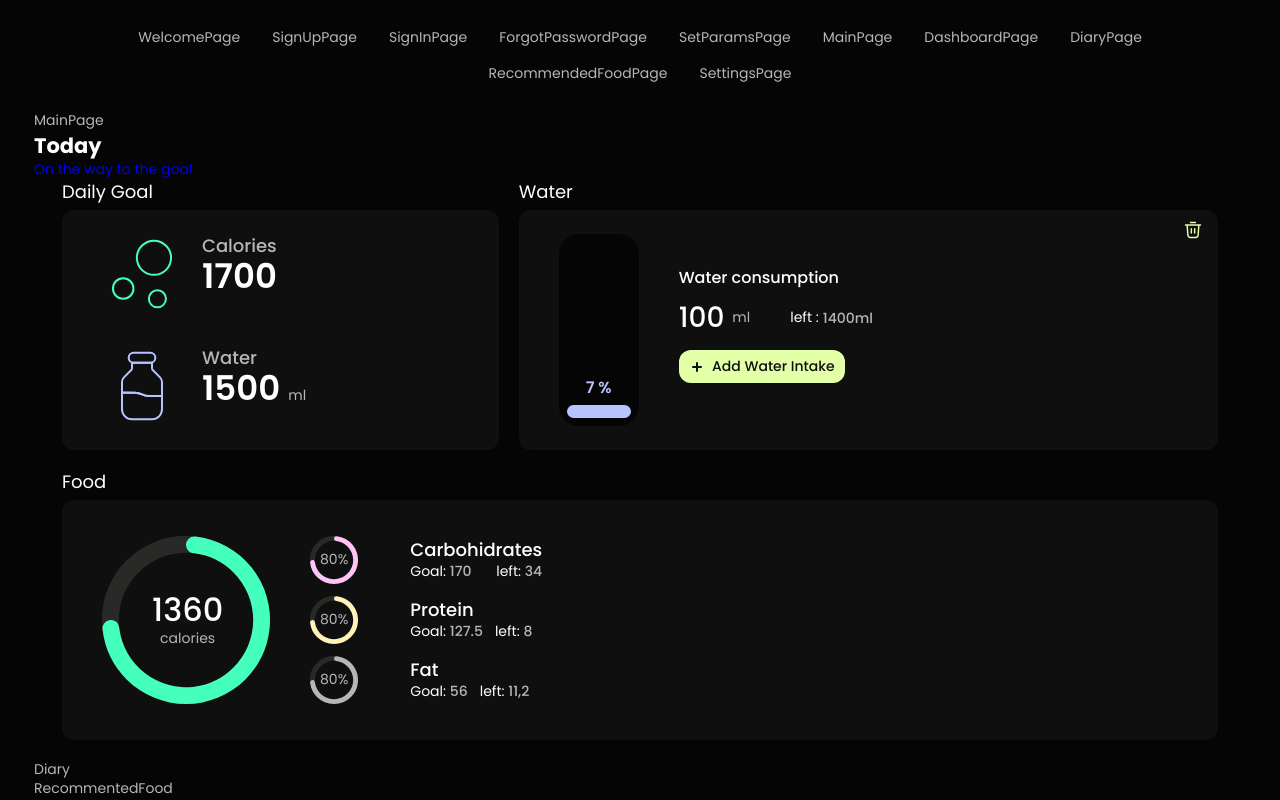
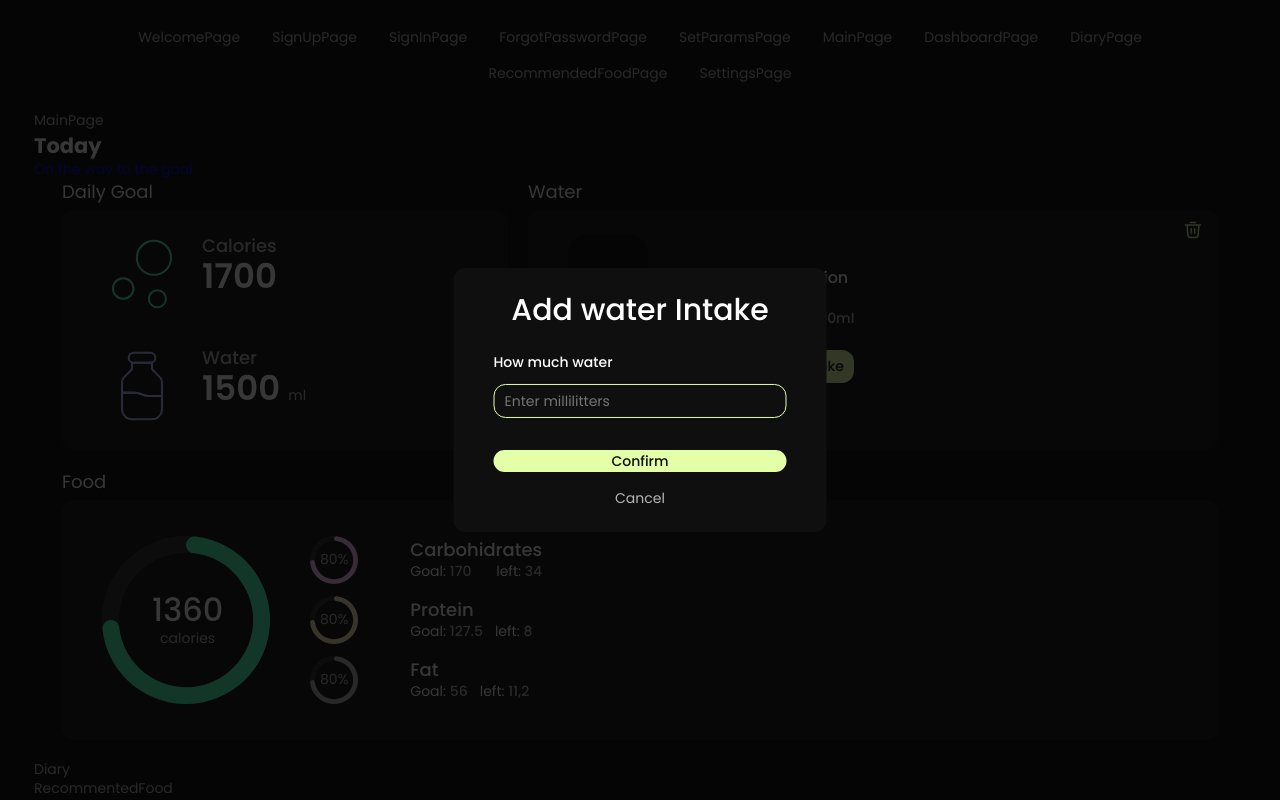
Before and after one commit to MAKCKACHKA/healthy_hub, a React (Vite) app: page /healthy_hub/main in a window 1280 px wide. Both pictures are taken after a click on the button "Add Water Intake". Built offline with nearby package versions, Linux system fonts and the light colour scheme.

Commit message:
Added Water Intake Modal

```diff
--- a/src/components/MainComponents/Water/Water.jsx
+++ b/src/components/MainComponents/Water/Water.jsx
@@ -1,4 +1,4 @@
-/*import Modal from 'react-modal';*/
+import Modal from 'react-modal';
 import React, { useState, useEffect } from 'react';
 import {
   Container,
@@ -11,14 +11,40 @@ import {
   LeftValue,
   IntakeButton,
   DeleteButton,
+  ModalHeading,
+  ModalForm,
+  CancelModal,
 } from './Water.styled';
 import WaterChart from './WaterChart/WaterChart';
+
+const customStyles = {
+  content: {
+    top: '50%',
+    left: '50%',
+    right: 'auto',
+    bottom: 'auto',
+    marginRight: '-50%',
+    transform: 'translate(-50%, -50%)',
+    borderRadius: '12px',
+    background: '#0F0F0F',
+    display: 'flex',
+    flexDirection: 'column',
+    alignItems: 'center',
+    padding: '24px 40px',
+    border: 'none',
+  },
+  overlay: {
+    background: '#050505CC',
+  },
+};
+
+Modal.setAppElement('#root');
 
 export default function Water() {
   const [current, setCurrent] = useState(0);
   const [objective, setObjective] = useState(1500);
   const [percentage, setPercentage] = useState(0);
-  /*const [modalIsOpen, setIsOpen] = React.useState(false);*/
+  const [modalIsOpen, setIsOpen] = React.useState(false);
 
   useEffect(() => {
     if (current <= objective) {
@@ -26,7 +52,7 @@ export default function Water() {
     }
   }, [current, objective]);
 
-  /*function calcPercentage(e) {
+  function calcPercentage(e) {
     e.preventDefault();
     let quantity = e.target.children[0].children[0].value;
     setPercentage(percentage + Math.round((quantity * 100) / objective));
@@ -40,7 +66,7 @@ export default function Water() {
 
   function closeModal() {
     setIsOpen(false);
-  }*/
+  }
 
   return (
     <Container>
@@ -60,7 +86,7 @@ export default function Water() {
               </span>
             </LeftValue>
           </ValueContainer>
-          <IntakeButton onClick={() => setCurrent(current + 100)}>
+          <IntakeButton onClick={openModal}>
             <svg
               xmlns="http://www.w3.org/2000/svg"
               width="16"
@@ -110,7 +136,7 @@ export default function Water() {
           strokeLinejoin="round"
         />
       </DeleteButton>
-      {/*<Modal
+      <Modal
         isOpen={modalIsOpen}
         onRequestClose={closeModal}
         style={customStyles}
@@ -125,7 +151,7 @@ export default function Water() {
           <button>Confirm</button>
         </ModalForm>
         <CancelModal onClick={closeModal}>Cancel</CancelModal>
-      </Modal>*/}
+      </Modal>
     </Container>
   );
 }
--- a/src/components/MainComponents/Water/Water.styled.jsx
+++ b/src/components/MainComponents/Water/Water.styled.jsx
@@ -135,3 +135,75 @@ export const ValueContainer = styled.div`
     gap: 40px;
   }
 `;
+
+export const ModalHeading = styled.p`
+  color: var(--Color-Primary-White, #fff);
+  /* Headline text/H1 */
+  font-size: 30px;
+  font-style: normal;
+  font-weight: 500;
+  line-height: 36px; /* 120% */
+  margin: 0;
+  margin-bottom: 24px;
+`;
+
+export const ModalForm = styled.form`
+  label {
+    display: flex;
+    flex-direction: column;
+    color: var(--Color-Primary-White, #fff);
+    /* Body text/2 */
+    font-family: Poppins;
+    font-size: 14px;
+    font-style: normal;
+    font-weight: 500;
+    line-height: 20px; /* 142.857% */
+    margin-bottom: 32px;
+  }
+
+  input {
+    margin-top: 12px;
+    outline: none;
+    background-color: transparent;
+    border: 1px solid var(--Color-Primary-Green-Lite, #e3ffa8);
+    border-radius: 12px;
+    padding: 8px 10px;
+    color: #fff;
+  }
+
+  input::-webkit-outer-spin-button,
+  input::-webkit-inner-spin-button {
+    -webkit-appearance: none;
+    margin: 0;
+  }
+
+  button {
+    border-radius: 12px;
+    background: var(--Color-Primary-Green-Lite, #e3ffa8);
+    color: var(--Color-Primary-Black-2, #0f0f0f);
+    text-align: center;
+    /* Button text/1 */
+    font-family: Poppins;
+    font-size: 14px;
+    font-style: normal;
+    font-weight: 500;
+    line-height: 20px; /* 142.857% */
+    border: none;
+    outline: none;
+    width: 100%;
+    margin-bottom: 16px;
+  }
+`;
+
+export const CancelModal = styled.p`
+  color: var(--Color-Primary-Grey, #b6b6b6);
+  text-align: center;
+  /* Button text/3 */
+  font-family: Poppins;
+  font-size: 14px;
+  font-style: normal;
+  font-weight: 400;
+  line-height: 20px; /* 142.857% */
+  margin: 0;
+  cursor: pointer;
+`;
```
